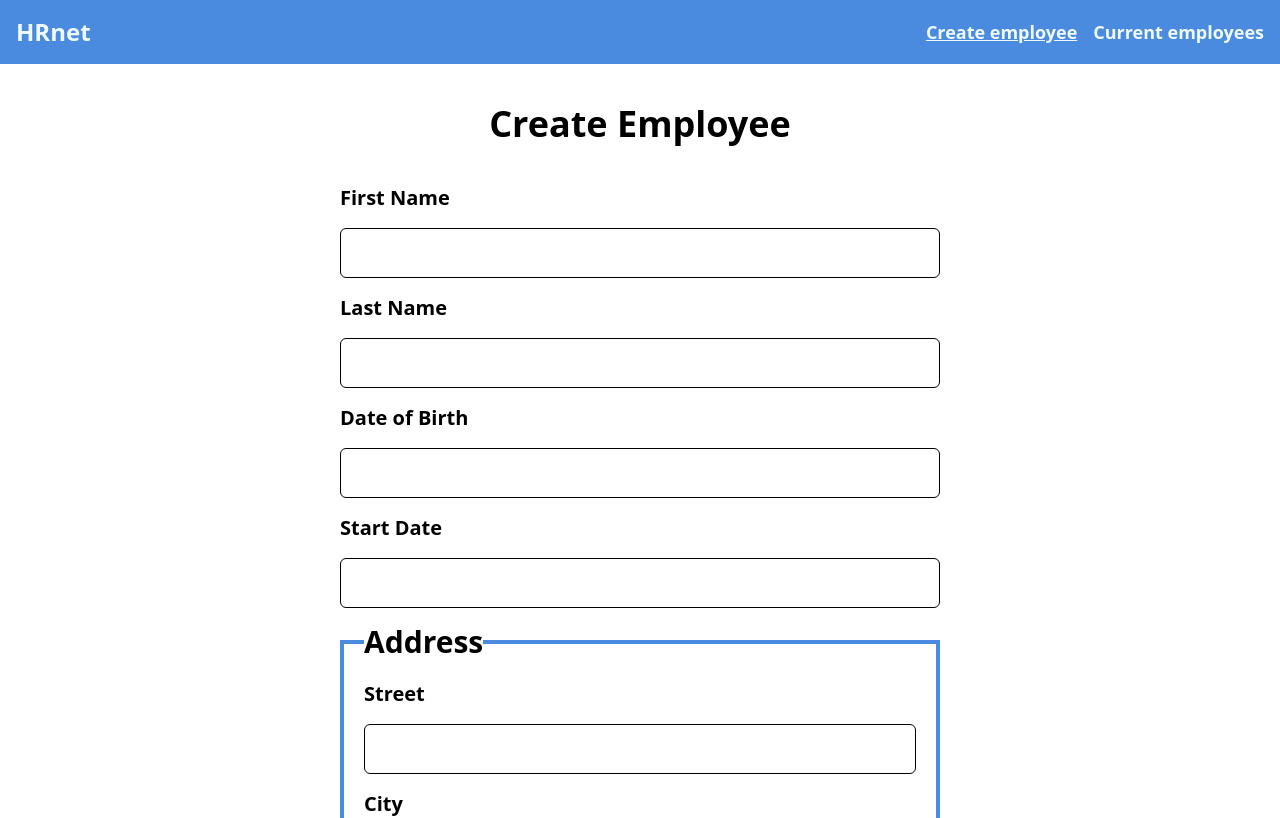
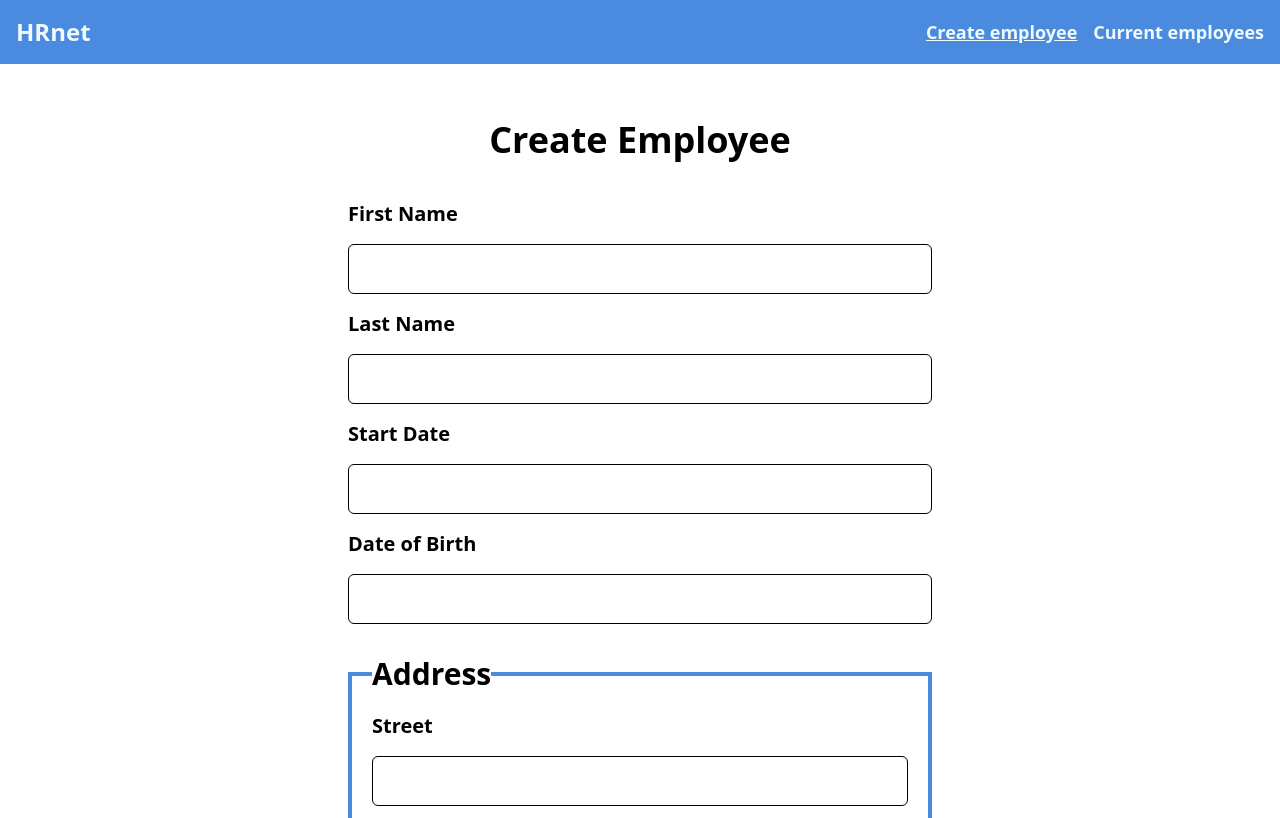
Before and after one commit to nrayan99/P14-FRONT-END-REACT, a React (Create React App) app: page /create in a window 1280 px wide. Shown: the top 818 px of the page. Built offline with nearby package versions, Linux system fonts and the light colour scheme.

Commit message:
feat(date-picker): add date-picker

```diff
--- a/package.json
+++ b/package.json
@@ -12,6 +12,7 @@
     "@types/react": "^18.2.6",
     "@types/react-dom": "^18.2.4",
     "react": "^18.2.0",
+    "react-datepicker": "^4.12.0",
     "react-dom": "^18.2.0",
     "react-redux": "^8.0.5",
     "react-router-dom": "^6.11.2",
@@ -45,6 +46,7 @@
     ]
   },
   "devDependencies": {
+    "@types/react-datepicker": "^4.11.2",
     "tailwindcss": "^3.3.2"
   }
 }
--- a/src/components/Header/index.tsx
+++ b/src/components/Header/index.tsx
@@ -14,7 +14,7 @@ function Header() {
         </Link>
 
         <nav>
-          <ul className="flex space-x-4 font-bold text-lg">
+          <ul className="flex space-x-1 sm:space-x-4 font-bold text-lg">
             <li>
               <Link to="/create" className={linkClassName('/create')}>
                 Create employee
--- a/src/layouts/Default.tsx
+++ b/src/layouts/Default.tsx
@@ -5,7 +5,7 @@ function DefaultLayout() {
   return (
     <>
       <Header />
-      <main className="main p-10">
+      <main className="main p-6 sm:p-14">
         <Outlet />
       </main>
     </>
--- a/src/pages/CreateEmployee/index.tsx
+++ b/src/pages/CreateEmployee/index.tsx
@@ -1,6 +1,13 @@
 import Select from "react-select";
+import DatePicker from "react-datepicker";
+
+import "react-datepicker/dist/react-datepicker.css";
+import { useState } from "react";
 
 function CreateEmployee() {
+  const [startDate, setStartDate] = useState(null as Date | null);
+  const [dateOfBirth, setDateOfBirth] = useState(null as Date | null);
+
   const inputs = [
     {
       label: "First Name",
@@ -12,15 +19,17 @@ function CreateEmployee() {
       id: "last-name",
       type: "text",
     },
+  ];
+  const datePickerInputs = [
+    {
+      label: "Start Date",
+      state: startDate,
+      setState: setStartDate,
+    },
     {
       label: "Date of Birth",
-      id: "date-of-birth",
-      type: "text",
-    },
-    {
-      label: "Start Date",
-      id: "start-date",
-      type: "text",
+      state: dateOfBirth,
+      setState: setDateOfBirth,
     },
   ];
   const addressInputs = [
@@ -69,25 +78,25 @@ function CreateEmployee() {
       cursor: "pointer",
       fontWeight: "bold",
       fontSize: "1.25rem",
-      color : "#000000",
+      color: "#000000",
     }),
     singleValue: (provided: any) => ({
       ...provided,
       fontWeight: "bold",
       fontSize: "1.25rem",
-      color : "#000000",
+      color: "#000000",
     }),
     placeholder: (provided: any) => ({
       ...provided,
       fontWeight: "bold",
       fontSize: "1.25rem",
-      color : "#000000",
+      color: "#000000",
     }),
   };
   return (
     <div>
       <h2 className="text-center font-bold text-4xl mb-10">Create Employee</h2>
-      <form className="flex flex-col w-2/4 mx-auto gap-y-4">
+      <form className="flex flex-col w-full sm:w-2/4 mx-auto gap-y-4">
         {inputs.map((input) => (
           <div key={input.label} className="flex flex-col gap-y-4">
             <label htmlFor={input.id} className="font-bold text-xl">
@@ -100,7 +109,25 @@ function CreateEmployee() {
             />
           </div>
         ))}
-        <fieldset className="flex flex-col gap-y-4 border-secondary p-5 border-4">
+        <div>
+          {datePickerInputs.map((input) => (
+            <div
+              key={input.label}
+              className="flex flex-col gap-y-4 w-full mb-4"
+            >
+              <label htmlFor={input.label} className="font-bold text-xl">
+                {input.label}
+              </label>
+              <DatePicker
+                selected={input.state}
+                onChange={(date: Date | null) => input.setState(date)}
+                className="border font-bold p-3 rounded-md w-full"
+                dateFormat="MMMM d, yyyy"
+              />
+            </div>
+          ))}
+        </div>
+        <fieldset className="flex flex-col gap-y-4 border-secondary p-2 sm:p-5 border-4">
           <legend className="font-bold text-3xl">Address</legend>
           {addressInputs.map((input) => (
             <div key={input.label} className="flex flex-col gap-y-4">
@@ -119,6 +146,7 @@ function CreateEmployee() {
           styles={selectStyle}
           options={options}
           placeholder="Department"
+          menuPlacement="auto"
         />
         <button className="bg-primary text-secondary font-bold p-3 text-xl rounded-lg border-secondary border hover:bg-primary/40 transition-colors duration-150">
           Save
```
Also changed, not shown: 1 other file (tests, documents, lock files or other folders).
